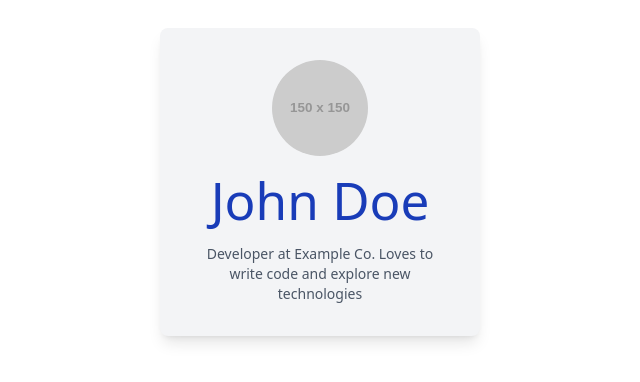
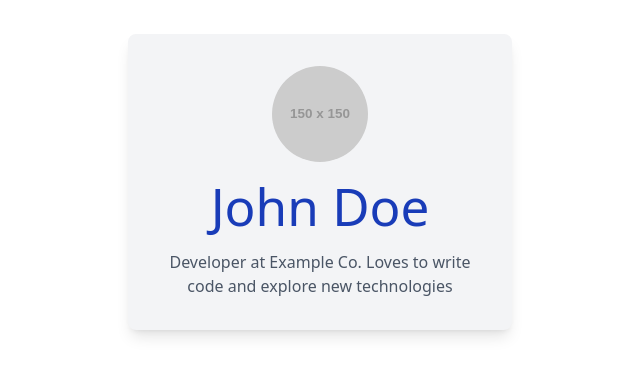
Before and after one commit to The-Motolani/alx-fe-reactjs, a React (Vite) app in the folder tailwind-react-integration/: page / in a window 1280 px wide. Shown: the part 218-600 px from the top of the page, without its empty margins (320-960 px from the left). Built offline with nearby package versions, Linux system fonts and the light colour scheme.

Commit message:
Responsive Design Implementation Using Tailwind CSS

```diff
--- a/tailwind-react-integration/src/components/UserProfile.jsx
+++ b/tailwind-react-integration/src/components/UserProfile.jsx
@@ -1,9 +1,9 @@
 function UserProfile() {
     return (
-        <div className="user-profile bg-gray-100 p-8 max-w-sm sm:max-w-xs mx-auto my-20 rounded-lg shadow-lg sm:p-4 md:p-8">
+        <div className="user-profile bg-gray-100 p-8 md:max-w-sm sm:max-w-xs mx-auto my-20 rounded-lg shadow-lg sm:p-4 md:p-8">
             <img src = "https://via.placeholder.com/150" className="rounded-full w-36 h-36  sm:w-24 sm:h-24 mx-auto" alt="User" />
-            <h1 className="text-xl text-blue-800 my-4 sm:text-lg">John Doe</h1>
-            <p className="text-gray-600 text-base sm:text-sm">Developer at Example Co. Loves to write code and explore new technologies</p>
+            <h1 className="md:text-xl text-blue-800 my-4 sm:text-lg">John Doe</h1>
+            <p className="text-gray-600 md:text-base sm:text-sm">Developer at Example Co. Loves to write code and explore new technologies</p>
         </div>
     );
 }
```
